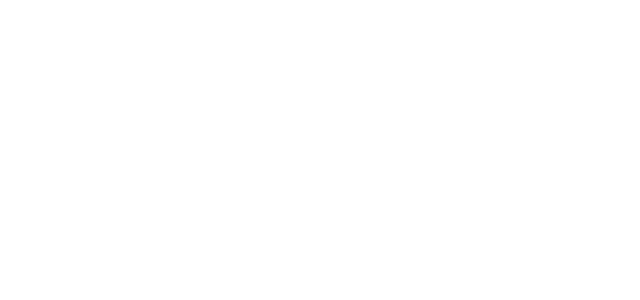
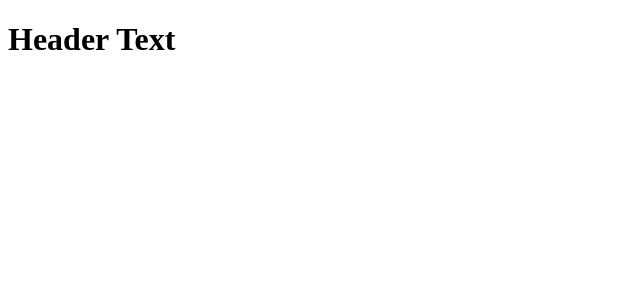
Before and after one commit to Lenblom90/odin-cv, a React (Create React App) app: page / in a window 1280 px wide. Shown: the top 300 px of the page, without its empty margins (0-640 px from the left). Built offline with nearby package versions, Linux system fonts and the light colour scheme.

Commit message:
Initial component structure
Created header, sidebar and content components.

```diff
--- a/src/App.js
+++ b/src/App.js
@@ -1,11 +1,19 @@
 import { Component } from "react";
+import Content from "./components/Content";
+import Header from "./components/Header";
+import Sidebar from "./components/Sidebar";
 
 export default class App extends Component {
-
+  constructor(){
+    super();
+  }
 
   render() {
     return (
       <div className="App">
+        <Header name="Header Text"/>
+        <Sidebar />
+        <Content />
       </div>
     );
     }
--- /dev/null
+++ b/src/components/Content.js
@@ -0,0 +1,15 @@
+import { Component } from "react";
+
+export default class Content extends Component {
+  constructor(props){
+    super(props);
+  }
+
+  render() {
+    return (
+      <div className="Content">
+      </div>
+    );
+    }
+
+}
--- /dev/null
+++ b/src/components/Header.js
@@ -0,0 +1,16 @@
+import { Component } from "react";
+
+export default class Header extends Component {
+  constructor(props){
+    super(props);
+  }
+
+  render() {
+    return (
+      <div className="Header">
+        <h1 className="Header-text">{this.props.name}</h1>
+      </div>
+    );
+    }
+
+}
--- /dev/null
+++ b/src/components/Sidebar.js
@@ -0,0 +1,15 @@
+import { Component } from "react";
+
+export default class Sidebar extends Component {
+  constructor(props){
+    super(props);
+  }
+
+  render() {
+    return (
+      <div className="Sidebar">
+      </div>
+    );
+    }
+
+}
```
